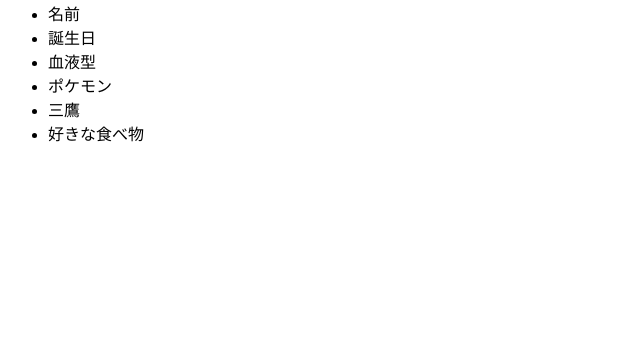
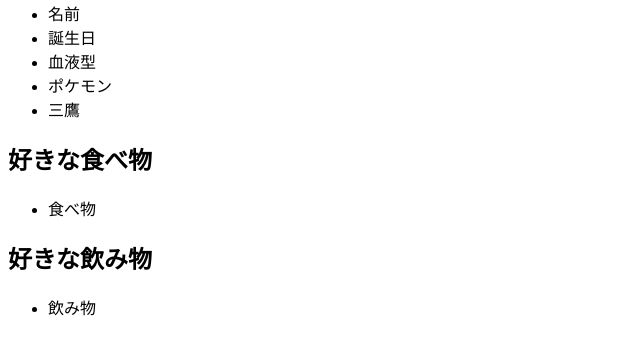
Before and after one commit to MudsTJUN/program1SA_2023, a plain HTML site: page DSprog/samplecode/index.html in a window 1280 px wide. Shown: the part 79-434 px from the top of the page, without its empty margins (0-640 px from the left). Drawn offline with Linux system fonts and the light colour scheme.

Commit message:
飲み物を追記

```diff
--- a/DSprog/samplecode/index.html
+++ b/DSprog/samplecode/index.html
@@ -15,7 +15,16 @@
         <li>血液型</li>
         <li>ポケモン</li>
         <li>三鷹</li>
-        <li>好きな食べ物</li>
+    </ul>
+
+    <h2>好きな食べ物</h2>
+    <ul>
+        <li>食べ物</li>
+    </ul>
+
+    <h2>好きな飲み物</h2>
+    <ul>
+        <li>飲み物</li>
     </ul>
 </body>
 </html>
```
Also changed, not shown: DSprog/samplecode/neighbor.html (+10 -1 lines).
